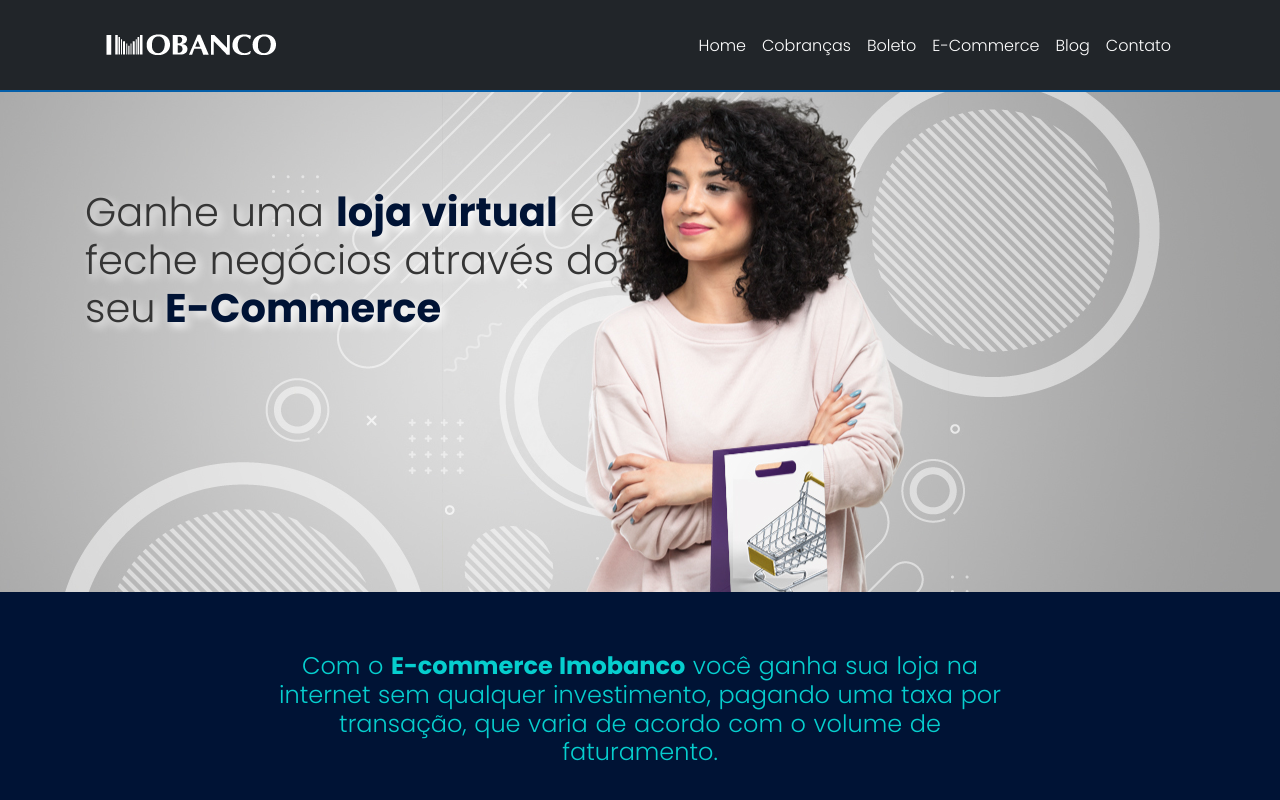
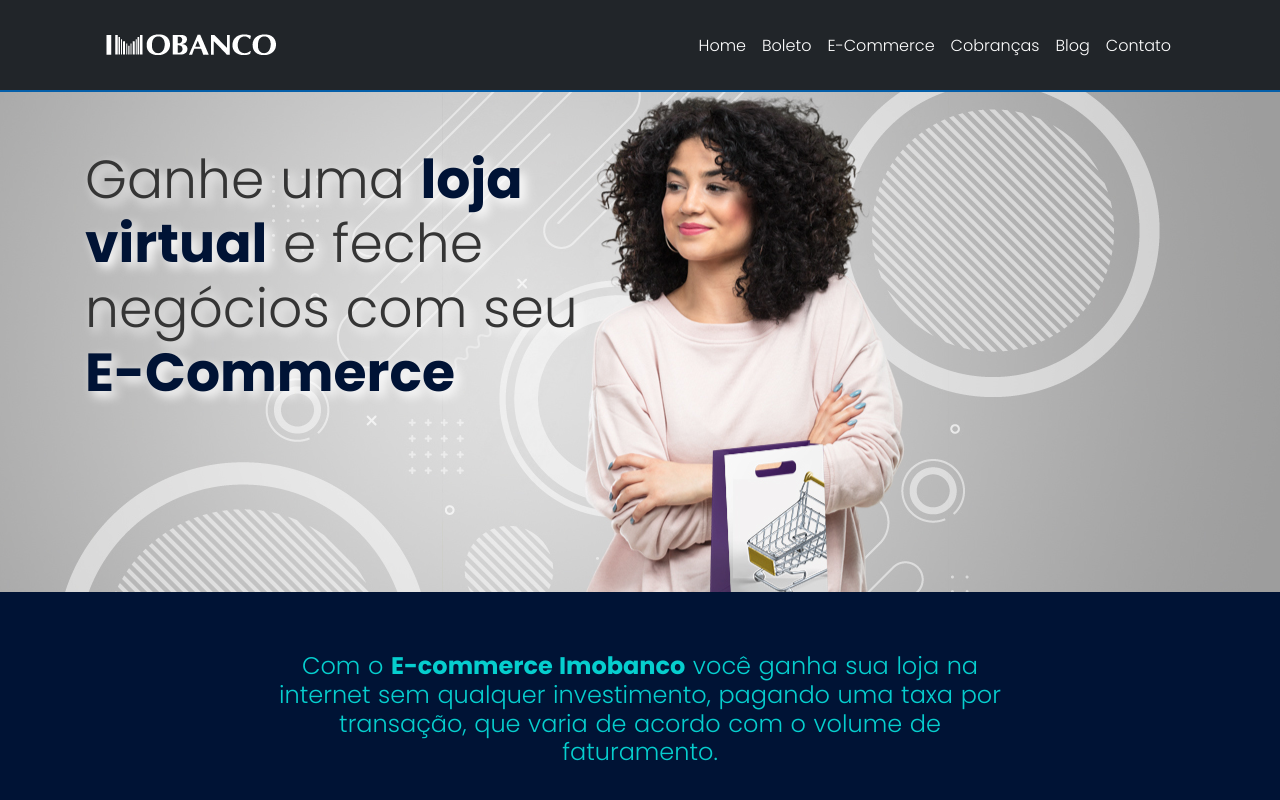
Before and after one commit to phelipequeiroz/imobanco.github.io, a Nuxt app: page /ecommerce in a window 1280 px wide. Shown: the top 800 px of the page. Built offline with nearby package versions, Linux system fonts and the light colour scheme.

Commit message:
font size

```diff
--- a/components/HeaderSlide.vue
+++ b/components/HeaderSlide.vue
@@ -2,8 +2,8 @@
 <div class="slidemobile">
   <div class="container">
     <div class="row justify-content-left">
-      <div class="col-lg-6 col-md-8 pt-5">
-        <h1 class="mt-5 text-content imo-text-07" style="text-shadow: white 0.1em 0.1em 0.2em"> Abra uma conta <span class="text-titulo imo-text-02">Imobanco</span> e tenha
+      <div class="col-lg-6 col-md-8 col-sm-8 col-8 pt-2">
+        <h1 class="mt-5 text-content imo-text-07 font-size" style="text-shadow: white 0.1em 0.1em 0.2em"> Abra uma conta <span class="text-titulo imo-text-02">Imobanco</span> e tenha
         <span class="text-titulo imo-text-02"> Gestão financeira </span>para o seu negócio</h1>
       </div>
     </div>
@@ -67,6 +67,11 @@
   top: 100px;
   left: 210px;
 } */
+.font-size{
+  font-size: calc(2vw + 3vmin);
+
+}
+
 .slidemobile{
         height: 500px;
         background-image: url("~assets/image/bannerindexslide.jpg") !important;
--- a/components/Navbar.vue
+++ b/components/Navbar.vue
@@ -10,12 +10,12 @@
       <b-navbar-nav class="ml-auto">
         <ul class="navbar-nav">
                 <router-link to="/"><span class="imo-text-06 text-content pl-2 pr-2">Home</span></router-link>
-                <router-link to="/charges"><span class="imo-text-06 text-content pl-2 pr-2 ">Cobranças</span></router-link>
                 <router-link to="/slip"><span class="imo-text-06 text-content pl-2 pr-2">Boleto</span></router-link>
                 <router-link to="/ecommerce"><span class="imo-text-06 text-content pl-2 pr-2">E-Commerce</span></router-link>
+                <router-link to="/charges"><span class="imo-text-06 text-content pl-2 pr-2 ">Cobranças</span></router-link>
                 <a href="https://blog.imobanco.com.br/" target="_blank"><span class="imo-text-06 text-content pl-2 pr-2">Blog</span></a>
                 <router-link to="/contact"><span class="imo-text-06 text-content pl-2 pr-2">Contato</span></router-link>
-                </ul>
+        </ul>
       </b-navbar-nav>
     </b-collapse>
   </b-navbar>
--- a/components/charges/ChargesSlide.vue
+++ b/components/charges/ChargesSlide.vue
@@ -2,8 +2,8 @@
 <div class="slidemobilecobrancas">
   <div class="container">
     <div class="row justify-content-left">
-      <div class="col-lg-6 col-md-8 pt-5">
-        <h1 class="mt-5 text-content imo-text-07" style="text-shadow: white 0.1em 0.1em 0.2em"> Todos os <span class="text-titulo imo-text-02">acordos</span> podem ser pagos em <span class="text-titulo imo-text-02">boletos</span> ou no cartão</span>
+      <div class="col-lg-6 col-md-8 col-sm-8 col-8 pt-2">
+        <h1 class="mt-5 text-content imo-text-07 font-size" style="text-shadow: white 0.1em 0.1em 0.2em"> Todos os <span class="text-titulo imo-text-02">acordos</span> podem ser pagos em <span class="text-titulo imo-text-02">boletos</span> ou no cartão</span>
        </h1>
 
       </div>
@@ -15,6 +15,9 @@
 
 </script>
 <style>
+.font-size{
+  font-size: calc(2vw + 3vmin);
+}
 	.slidemobilecobrancas{
         height: 500px;
         background-image: url("~assets/image/bannerindexslidecobrancas.jpg") !important;
--- a/components/ecommerce/EcommerceTop.vue
+++ b/components/ecommerce/EcommerceTop.vue
@@ -2,8 +2,8 @@
 <div class="slidemobileecommerce">
   <div class="container">
     <div class="row justify-content-left">
-      <div class="col-lg-6 col-md-8 pt-5">
-        <h1 class="mt-5 text-content imo-text-07" style="text-shadow: white 0.1em 0.1em 0.2em"> Ganhe uma <span class="text-titulo imo-text-02">loja virtual</span> e feche negócios através do seu<span class="text-titulo imo-text-02"> E-Commerce</span>
+      <div class="col-lg-6 col-md-6 col-sm-6 col-8 pt-2">
+        <h1 class="mt-5 text-content imo-text-07 font-size-ecommerce" style="text-shadow: white 0.1em 0.1em 0.2em"> Ganhe uma <span class="text-titulo imo-text-02">loja virtual</span> e feche negócios com seu<span class="text-titulo imo-text-02"> E-Commerce</span>
        </h1>
       </div>
     </div>
@@ -19,6 +19,9 @@
 
 
 <style>
+.font-size-ecommerce{
+  font-size: calc(2vw + 3.5vmin);
+}
 .slidemobileecommerce{
         height: 500px;
         background-image: url("~assets/image/bannerindexslideecommerce.jpg") !important;
--- a/components/index/services/Services.vue
+++ b/components/index/services/Services.vue
@@ -20,21 +20,21 @@
 
                 </div>
                 <div class="col-xs-12 col-sm-4 col-lg-4 p-2 text-center">
-                        <img src="~assets/image/cobrancasicon.png" alt="" class="img-fluid" style="width: 100px; height: 100px;">
-                        <content-servicos
-
-                                          title="COBRANÇAS"
-                                          content="Feita de forma estratégica, baseada em dados de comportamento dos seus devedores. Isso significa assertividade e otimização nos esforços de cobrança." />
-
-                  </div>
-
-                  <div class="col-xs-12 col-sm-4 col-lg-4 p-2 text-center">
 
                         <img src="~assets/image/ecommerceicon.png" alt="" class="img-fluid" style="width: 100px; height: 100px;">
                           <content-servicos
 
                                           title="E-COMMERCE"
                                           content="Sua loja 100% integrada a gestão inteligente de recebimentos e cobrança Imobanco. Sem tarifas de manutenção e com você no controle de tudo." />
+
+                  </div>
+
+                  <div class="col-xs-12 col-sm-4 col-lg-4 p-2 text-center">
+                        <img src="~assets/image/cobrancasicon.png" alt="" class="img-fluid" style="width: 100px; height: 100px;">
+                        <content-servicos
+
+                                          title="COBRANÇAS"
+                                          content="Feita de forma estratégica, baseada em dados de comportamento dos seus devedores. Isso significa assertividade e otimização nos esforços de cobrança." />
 
                   </div>
                 </div>
--- a/components/slip/SlipSlide.vue
+++ b/components/slip/SlipSlide.vue
@@ -2,8 +2,8 @@
 <div class="slidemobileslip">
   <div class="container">
     <div class="row justify-content-left">
-      <div class="col-lg-6 col-md-8 pt-5">
-        <h1 class="mt-5 text-content imo-text-07" style="text-shadow: white 0.1em 0.1em 0.2em"> Personalize a cobrança com sua <span class="text-titulo imo-text-02">marca</span> e acompanhe pelo <span class="text-titulo imo-text-02">sistema Imobanco</span>
+      <div class="col-lg-6 col-md-8 col-sm-8 col-8 pt-2">
+        <h1 class="mt-5 text-content imo-text-07 font-size" style="text-shadow: white 0.1em 0.1em 0.2em"> Personalize a cobrança com sua <span class="text-titulo imo-text-02">marca</span> e acompanhe pelo <span class="text-titulo imo-text-02">Sistema Imobanco</span>
        </h1>
       </div>
     </div>
@@ -19,6 +19,10 @@
 
 
 <style>
+.font-size{
+  font-size: calc(2vw + 3vmin);
+
+}
 .slidemobileslip{
         height: 500px;
         background-image: url("~assets/image/bannerindexslideslip.jpg") !important;
```
Also changed, not shown: assets/image/bannerindexslideslip.jpg.
